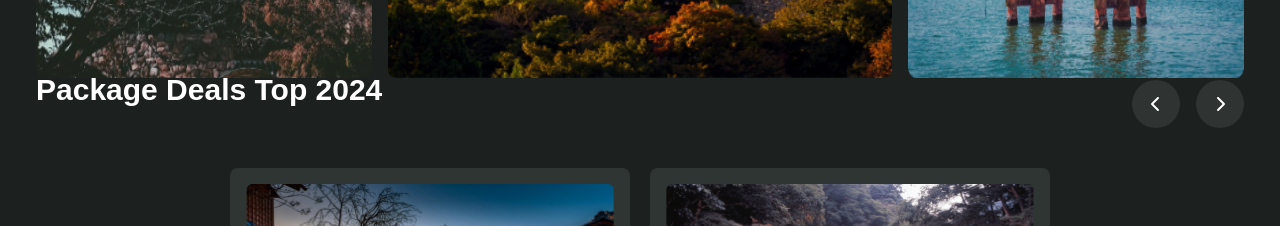
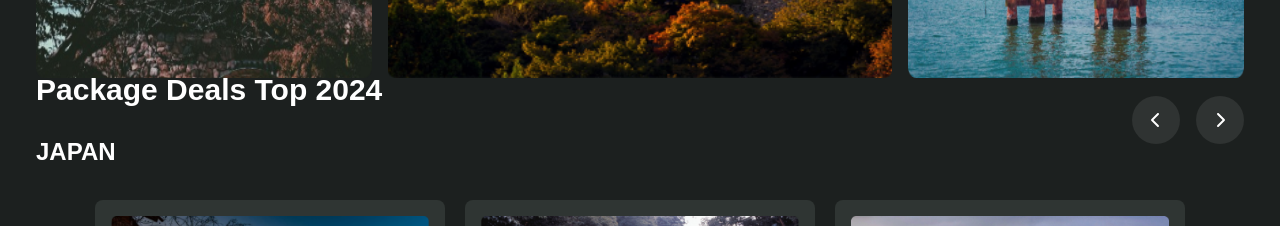
Before and after one commit to Ostashevskyi/Travel-East, a React (Vite) app: page / in a window 1280 px wide. Shown: the part 1640-1866 px from the top of the page. Built offline with nearby package versions, Linux system fonts and the light colour scheme.

Commit message:
minor fixes

```diff
--- a/src/components/Cards/DealCard.tsx
+++ b/src/components/Cards/DealCard.tsx
@@ -11,7 +11,7 @@ type DealCardProps = {
 
 const DealCard = ({ deal }: DealCardProps) => {
   return (
-    <div className="p-4 rounded-lg bg-deals-card-bg max-w-[400px] min-[600px]:max-md:max-w-[260px] md:max-[1200px]:max-w-[300px] ">
+    <div className="p-4 rounded-lg bg-deals-card-bg max-w-[400px] min-[600px]:max-md:max-w-[260px] md:max-[1200px]:max-w-[300px] min-[1200px]:max-[1440px]:max-w-[350px]">
       <img src={deal.image} alt={deal.image_alt} className="mb-1" />
       <h3 className="font-semibold text-base mb-3">{deal.title}</h3>
       <p className="font-medium text-sm mb-9">{deal.short_description}</p>
--- a/src/sections/Deals.tsx
+++ b/src/sections/Deals.tsx
@@ -7,8 +7,6 @@ import { useDealStore } from "../store/dealsStore";
 import useSlider from "../hooks/useSlider";
 import { chevronIcn } from "../utils";
 import { DELAS_CARDS } from "../constants";
-
-import { useDealStore } from "../store/dealsStore";
 
 const Deals = () => {
   const { deal, updateDeal } = useDealStore((store) => store);
@@ -26,7 +24,9 @@ const Deals = () => {
           <h2 className="font-semibold text-2xl md:text-3xl mb-7">
             Package Deals Top 2024
           </h2>
-          <p className="uppercase font-semibold text-xl md:text-2xl"></p>
+          <p className="uppercase font-semibold text-xl md:text-2xl">
+            {deal.title}
+          </p>
         </section>
         <div className="flex gap-4">
           <RoundedButton onClick={() => handleChangeSlide(false)}>
```
